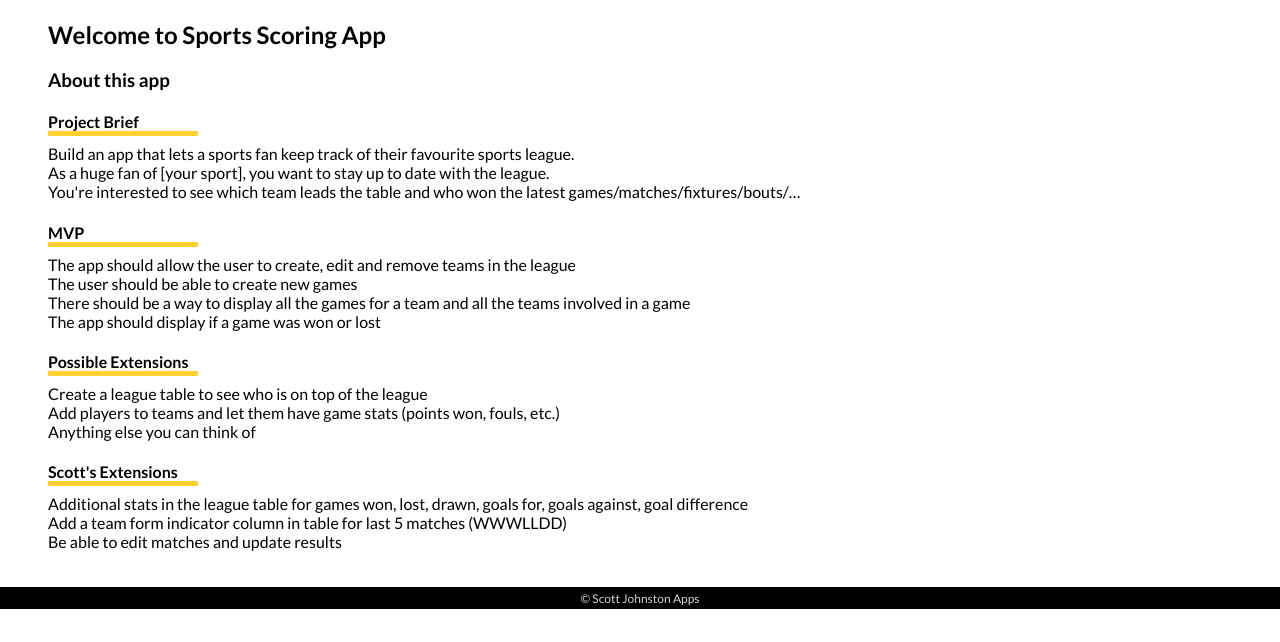
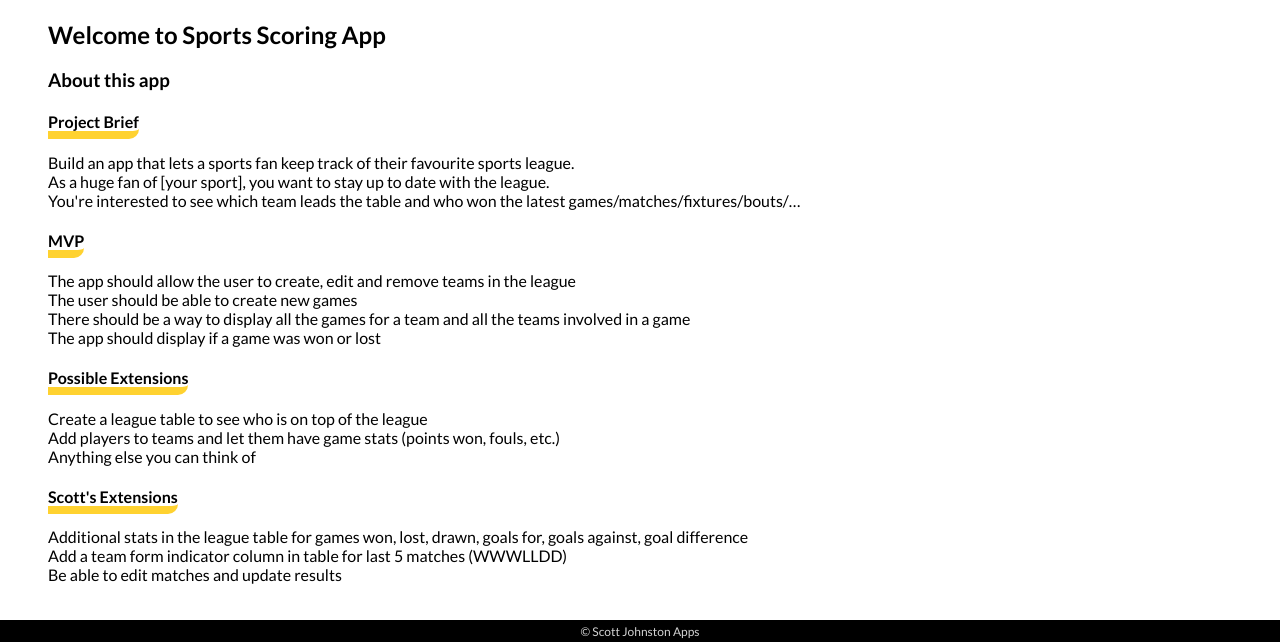
Before and after one commit to SJ47/Sports-Scoring-App, a Flask app: page / in a window 1280 px wide. Shown: the part 179-821 px from the top of the page. Before the commit the page ends 788 px from the top, so only its background shows below. Run offline with Flask 2, Linux system fonts and the light colour scheme.

Commit message:
Final tweaks to RC1 release

```diff
--- a/static/styles.css
+++ b/static/styles.css
@@ -88,12 +88,12 @@ header {
     /* width: 60%; */
 }
 
-.main-page-section > h4 {
-    margin-bottom: 0;
-    padding-bottom: 0;
+.main-page-section > h4 > span {
     border-bottom: 5px solid var(--primary-color);;
-    width: 150px;
+    border-bottom-width: .5em;
+    border-bottom-right-radius: 10px;
 }
+
 
 .main-page-section > p {
     margin-top: .5em;
@@ -157,11 +157,9 @@ tfoot > * :hover {
     background-color: white;
 }
 
-
 .table-fixtures {
     width: auto;
 }
-
 
 .table-league {
     border-bottom: 1px dashed lightgrey;
@@ -169,7 +167,6 @@ tfoot > * :hover {
 
 .table-fixtures > tbody > tr > td {
     text-align: left;
-
 }
 
 .table-fixtures > thead > tr> th {
@@ -184,9 +181,9 @@ tfoot > * :hover {
 .table-col-fixture-date {
     padding-left: 1em;
 }
+/* END of table styling  */
 
-
-/* Tooltip container */
+/* START of tooltip styling  */
 .tooltip {
   position: relative;
   display: inline-block;
@@ -211,7 +208,7 @@ tfoot > * :hover {
 .tooltip:hover .tooltiptext {
   visibility: visible;
 }
-/* END of table styling  */
+/* END of tooltip styling  */
 
 
 /* START of button and icon styling  */
@@ -221,7 +218,6 @@ tfoot > * :hover {
     margin: 1em;
     padding: 1em 2em;
     text-align: center;
-    /* border-radius: 25px; */
     font-size: 1em;
     border: unset;
     font-weight: bold;
--- a/templates/fixtures/edit.html
+++ b/templates/fixtures/edit.html
@@ -7,12 +7,15 @@
 <form action="/fixtures/{{fixture.id}}" method="post">
     <div>
         <label class="fixture-input-label" for="home_team_id">Home Team</label>
+
+        <!-- <input class="input-maintenance" type="text" id="home_team_id" value="{{home_team.team_name}}" -->
         <input class="input-maintenance" type="text" id="home_team_id" value="{{fixture.home_team_id}}"
             name="home_team_id" required>
     </div>
 
     <div>
         <label class="fixture-input-label" for="away_team_id">Away Team</label>
+        <!-- <input class="input-maintenance" type="text" id="home_team_id" value="{{away_team.team_name}}" -->
         <input class="input-maintenance" type="text" id="away_team_id" value="{{fixture.away_team_id}}"
             name="away_team_id" required>
     </div>
--- a/templates/index.html
+++ b/templates/index.html
@@ -6,7 +6,7 @@
     <h1>Welcome to Sports Scoring App</h1>
     <h3>About this app</h3>
 
-    <h4>Project Brief</h4>
+    <h4><span>Project Brief</span></h4>
     <p>
         Build an app that lets a sports fan keep track of their favourite sports league. <br>
 
@@ -14,21 +14,21 @@
         You're interested to see which team leads the table and who won the latest games/matches/fixtures/bouts/…
     </p>
 
-    <h4>MVP</h4>
+    <h4><span>MVP</span></h4>
     <p>The app should allow the user to create, edit and remove teams in the league <br>
         The user should be able to create new games<br>
         There should be a way to display all the games for a team and all the teams involved in a game<br>
         The app should display if a game was won or lost
     </p>
 
-    <h4>Possible Extensions</h4>
+    <h4><span>Possible Extensions</span></h4>
     <p>
         Create a league table to see who is on top of the league <br>
         Add players to teams and let them have game stats (points won, fouls, etc.) <br>
         Anything else you can think of
     </p>
 
-    <h4>Scott's Extensions</h4>
+    <h4><span>Scott's Extensions</span></h4>
     <p>
         Additional stats in the league table for games won, lost, drawn, goals for, goals against, goal difference
         <br>
```
Also changed, not shown: controllers/fixtures_controller.py (+7 -1 lines), static/images/screenshot-start-page.png.
